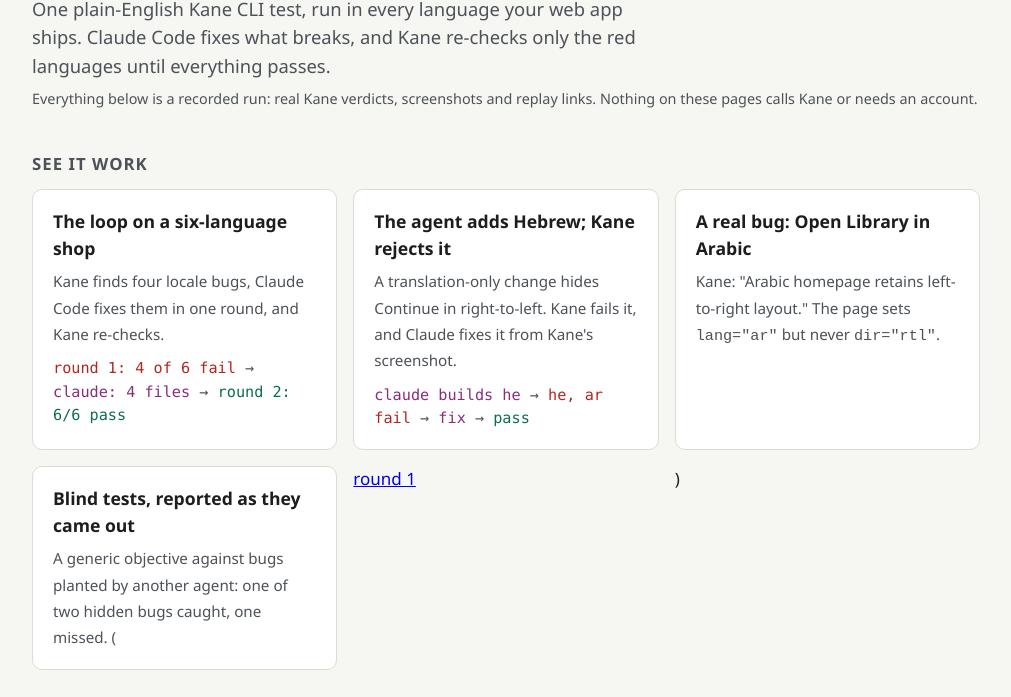
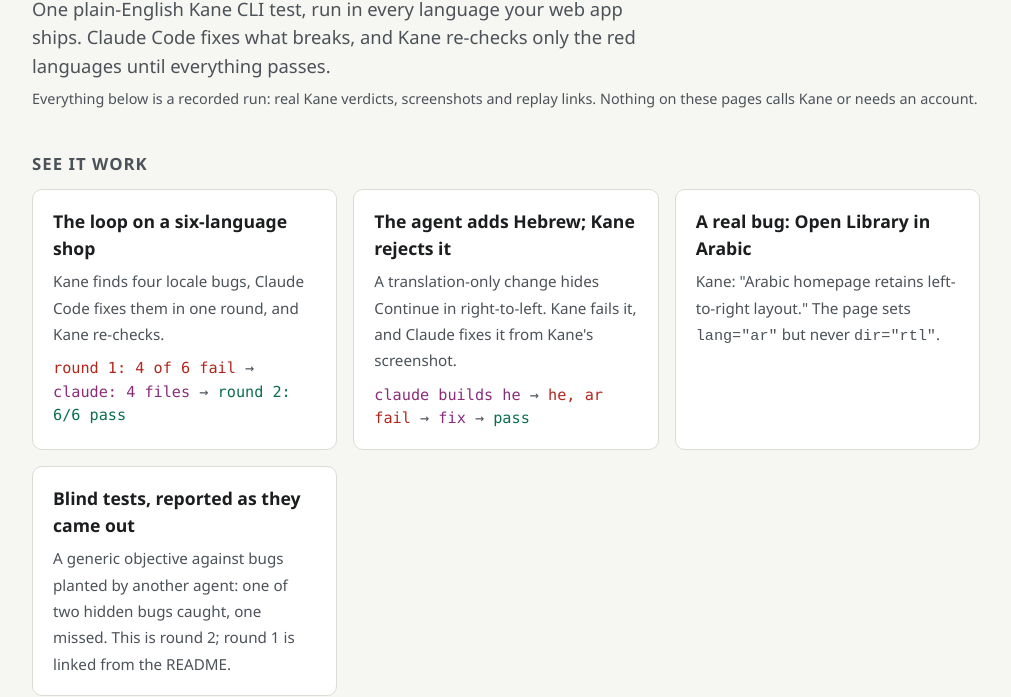
Before and after one commit to bagusardin25/locale-check, a website: page index.html in a window 1280 px wide. Shown: the part 118-815 px from the top of the page, without its empty margins (134-1145 px from the left). Drawn offline with Linux system fonts and the light colour scheme.

Commit message:
Landing page: no nested links

```diff
--- a/index.html
+++ b/index.html
@@ -62,7 +62,7 @@
     </a>
     <a class="card" href="examples/recorded/blind-test-v2/report.html">
       <b>Blind tests, reported as they came out</b>
-      <span>A generic objective against bugs planted by another agent: one of two hidden bugs caught, one missed. (<a href="examples/recorded/blind-test-v1/report.html">round 1</a>)</span>
+      <span>A generic objective against bugs planted by another agent: one of two hidden bugs caught, one missed. This is round 2; round 1 is linked from the README.</span>
     </a>
   </div>
 
```
